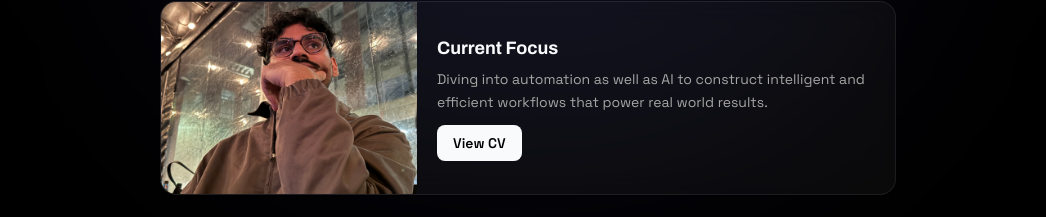
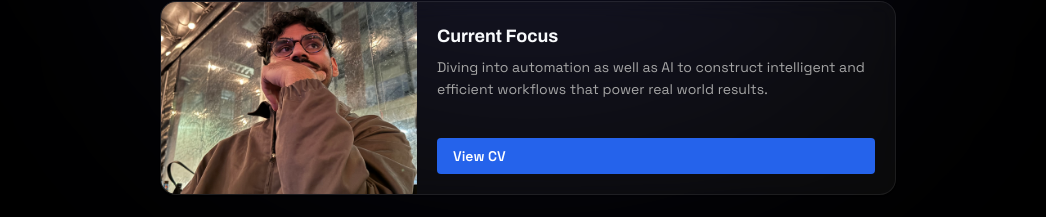
Before and after one commit to Ashu-Sangar/Peronsal-Site, a React (Vite) app: page / in a window 1280 px wide. Shown: the part 309-526 px from the top of the page, without its empty margins (112-1158 px from the left). Built offline with nearby package versions, Linux system fonts and the light colour scheme; no server answers.

Commit message:
Update MainHighlight.tsx

```diff
--- a/src/components/MainHighlight.tsx
+++ b/src/components/MainHighlight.tsx
@@ -22,7 +22,7 @@ const MainHighlight = () => (
           href="/resume/Ashu_Sangar_Resume.pdf"
           target="_blank"
           rel="noopener noreferrer"
-          className="inline-block self-start px-4 py-2 rounded-lg bg-foreground text-background font-semibold transition-opacity duration-150 text-sm hover:opacity-80 cursor-pointer"
+          className="inline-block mt-auto px-4 py-2 rounded bg-blue-600 hover:bg-blue-500 text-white font-semibold transition-colors duration-150 text-sm"
         >
           View CV
         </a>
```
